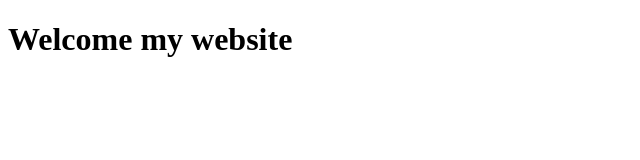
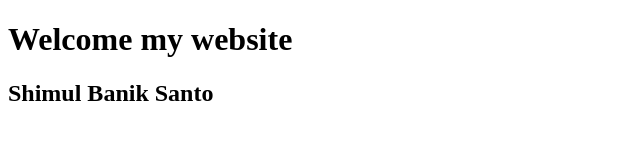
Before and after one commit to SBS7166/My-First-project, a plain HTML site: page index.html in a window 1280 px wide. Shown: the whole page, without its empty margins (0-640 px from the left). Drawn offline with Linux system fonts and the light colour scheme.

Commit message:
code update

```diff
--- a/index.html
+++ b/index.html
@@ -8,5 +8,6 @@
 </head>
 <body>
     <h1>Welcome my website</h1>
+    <h2>Shimul Banik Santo</h2>
 </body>
 </html>
```
